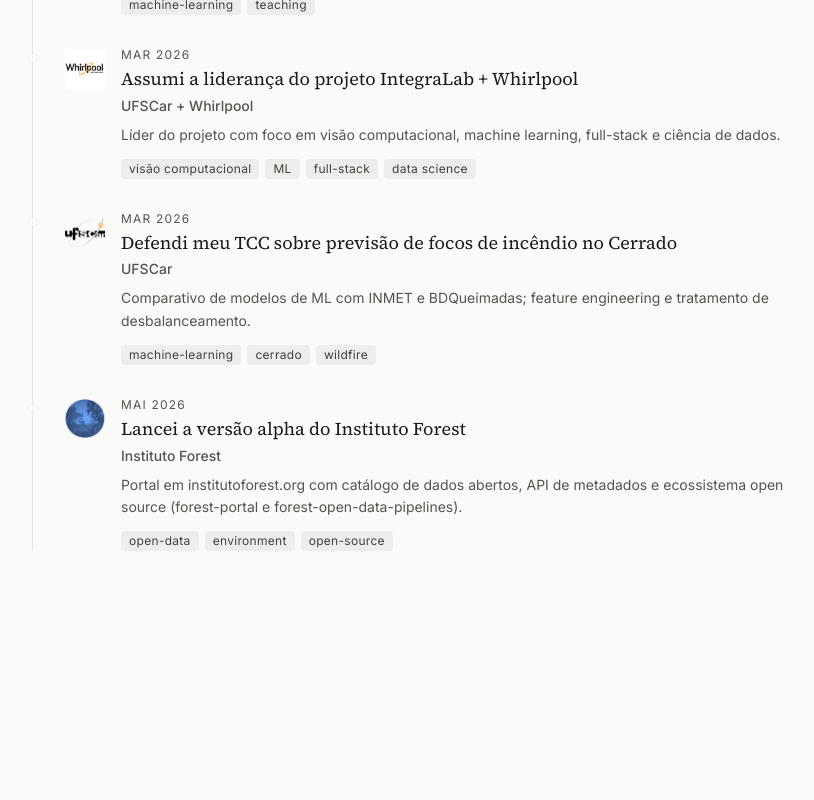
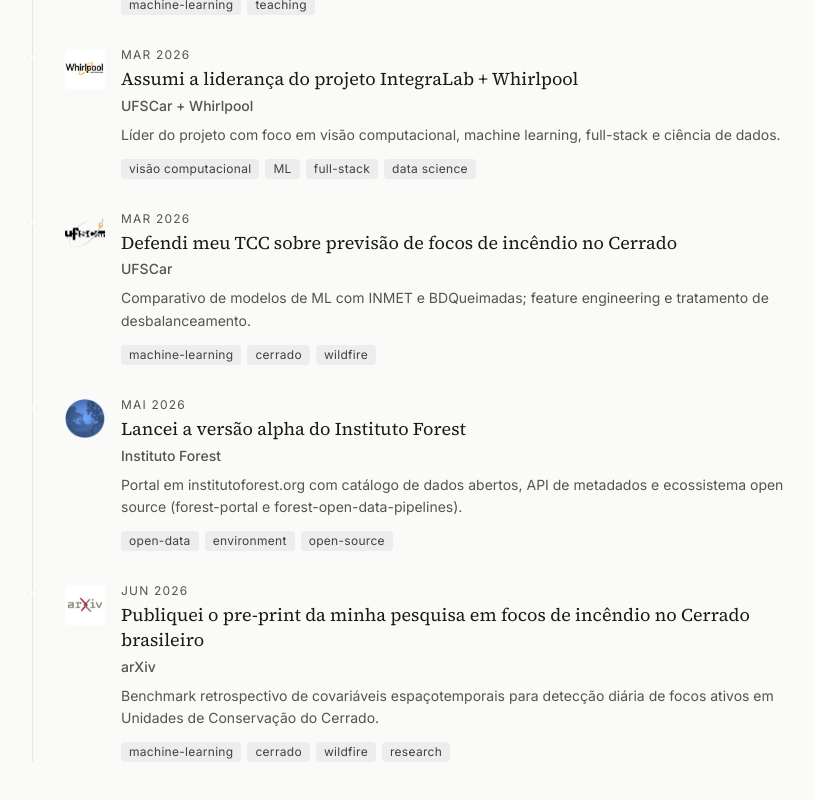
Before and after one commit to julianopadua/portfolio, a React (Vite) app: page /#/about in a window 1280 px wide. Shown: the part 2416-3216 px from the top of the page, without its empty margins (372-1186 px from the left). Before the commit the page ends 3015 px from the top, so only its background shows below. Built offline with nearby package versions, Linux system fonts and the light colour scheme.

Commit message:
dev: adding details of past events

```diff
--- a/src/data/timeline.ts
+++ b/src/data/timeline.ts
@@ -280,4 +280,23 @@ export const timelineEvents: TimelineEvent[] = [
     href: 'https://institutoforest.org',
     tags: ['open-data', 'environment', 'open-source'],
   },
+  {
+    id: 'cerrado-fire-preprint',
+    kind: 'publication',
+    start: '2026-06',
+    sortOrder: 16,
+    logo: 'icons/arXiv-logo.png',
+    displayPeriod: { pt: 'Jun 2026', en: 'Jun 2026' },
+    title: {
+      pt: 'Publiquei o pre-print da minha pesquisa em focos de incêndio no Cerrado brasileiro',
+      en: 'I published the pre-print of my research on fire hotspots in the Brazilian Cerrado',
+    },
+    organization: { pt: 'arXiv', en: 'arXiv' },
+    summary: {
+      pt: 'Benchmark retrospectivo de covariáveis espaçotemporais para detecção diária de focos ativos em Unidades de Conservação do Cerrado.',
+      en: 'Retrospective benchmark of spatiotemporal covariates for daily active-fire detection in Cerrado Conservation Units.',
+    },
+    href: 'https://arxiv.org/abs/2606.04170',
+    tags: ['machine-learning', 'cerrado', 'wildfire', 'research'],
+  },
 ]
```
Also changed, not shown: public/icons/arXiv-logo.png (added).
